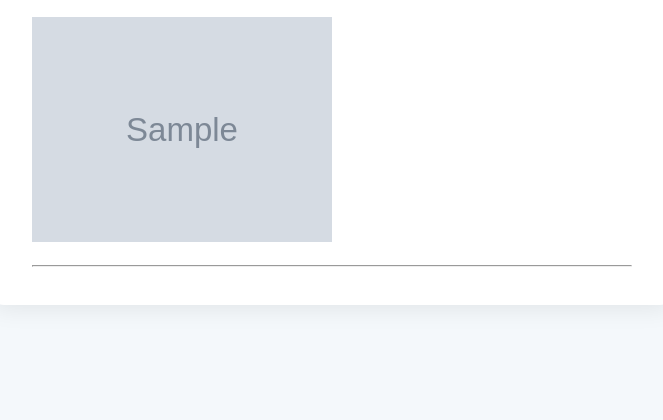
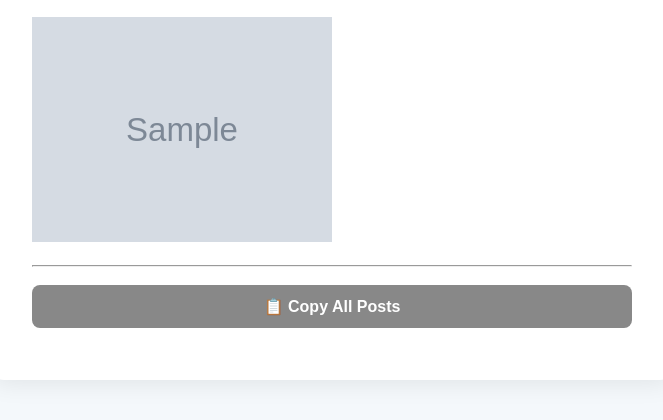
Before and after one commit to Moazam-Alii/scrapelinked-web-app, a Flask app: template templates/add_post.html in a window 1280 px wide. Shown: the part 876-1296 px from the top of the page, without its empty margins (308-971 px from the left). Before the commit the page ends 1143 px from the top, so only its background shows below. Run offline with Flask 3, Linux system fonts and the light colour scheme; the template is opened without the code that fills it: most values are stand-ins (such as "Sample title", 1, 10 or a date in 2020); grey boxes marked "Sample" are stand-in pictures.

Commit message:
Update add_post.html

```diff
--- a/templates/add_post.html
+++ b/templates/add_post.html
@@ -52,7 +52,6 @@
     {% if post_data %}
     <div class="scraped-posts">
         <h2>📝 Scraped Post Content</h2>
-
         {% for post in post_data %}
             <div class="scraped-post">
                 <h3>{{ post.heading }}</h3>
@@ -79,12 +78,14 @@
                     <p><strong>Image Links:</strong></p>
                     {% for link in post.failed_links %}
                         <a href="{{ link }}" target="_blank">{{ link }}</a><br>
-                        <button class="secondary" onclick="copyAllPosts()">📋 Copy All Posts</button><br><br>
                     {% endfor %}
                 {% endif %}
                 <hr>
             </div>
         {% endfor %}
+
+        <!-- Copy button at the end -->
+        <button class="secondary" onclick="copyAllPosts()">📋 Copy All Posts</button><br><br>
     </div>
     {% endif %}
 
```
